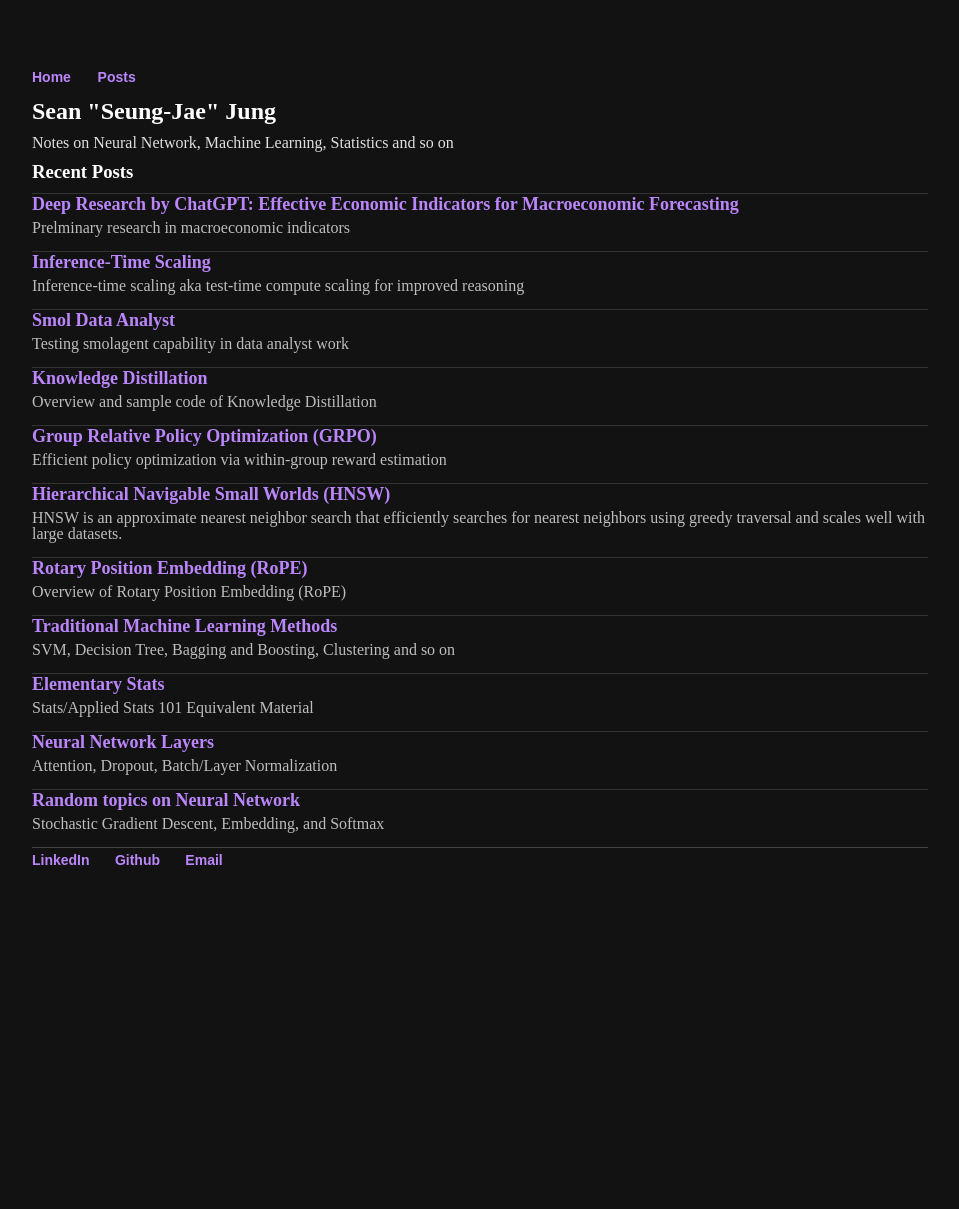
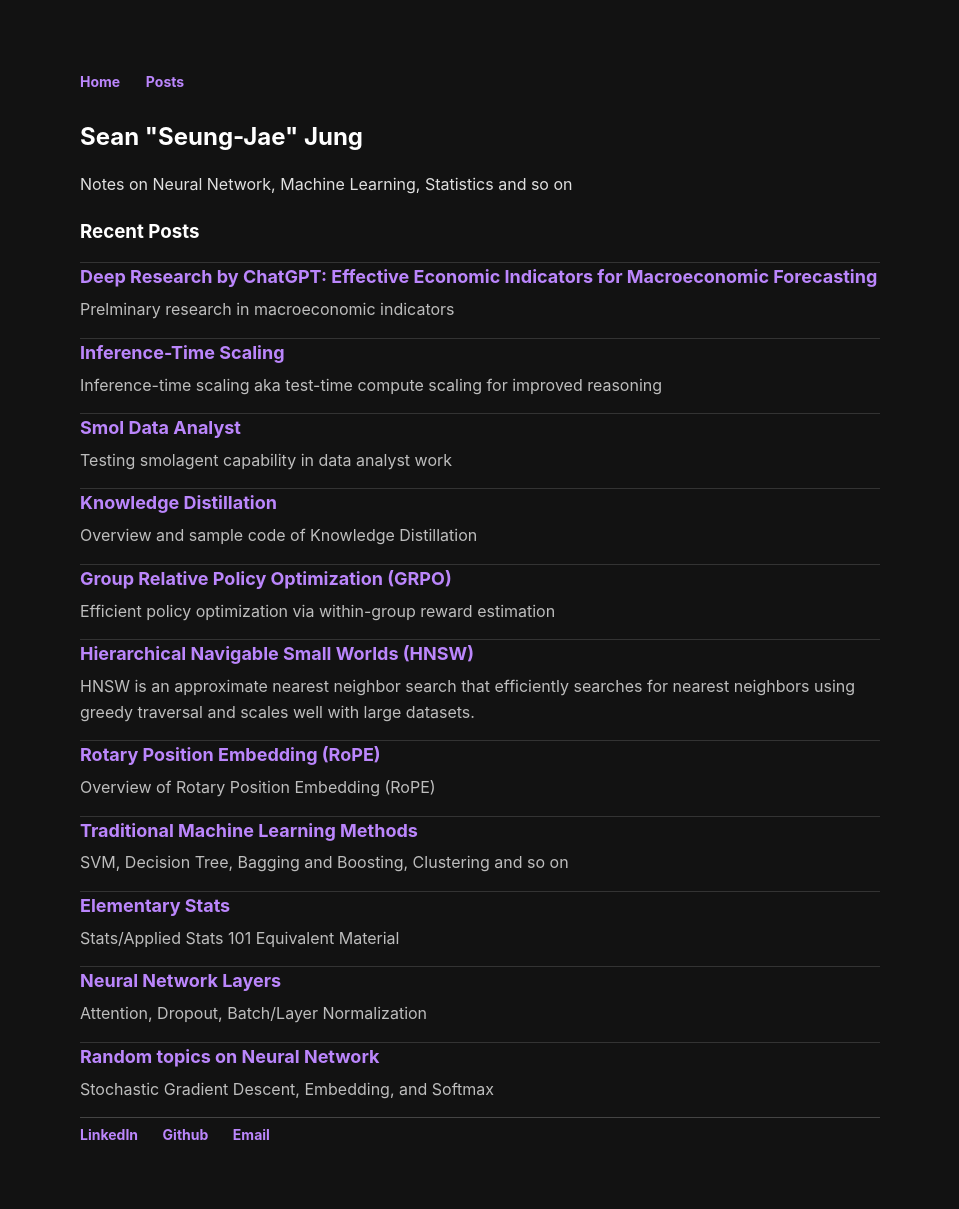
Before and after one commit to sean-sj-jung/sean-sj-jung.github.io, a Jekyll site: the page built from index.html, in a window 1280 px wide. Shown: the whole page, without its empty margins (160-1119 px from the left). Built offline with Jekyll 4.4.1, drawn with Linux system fonts in a browser that asks for light colours; nearby versions of some CDN libraries; before the commit the page ends 930 px from its top, so only the background shows below that.

Commit message:
update css for better readability

```diff
--- a/css/main.css
+++ b/css/main.css
@@ -1,11 +1,14 @@
 body {
     margin: 60px auto;
-    width: 70%;
+    max-width: 800px; /* Set max width to limit text width */
+    width: 90%; /* Allows responsiveness, keeping good margins */
     background-color: #121212; /* Dark background */
     color: #e0e0e0; /* Light text */
+    font-family: -apple-system, BlinkMacSystemFont, Ubuntu, "Open Sans", "Helvetica Neue", sans-serif;
+    line-height: 1.6; /* Improved readability for paragraphs */
 }
 nav ul, footer ul {
-    font-family:'Arial', 'Arial', 'Sans-Serif';
+    /* font-family:'Arial', 'Arial', 'Sans-Serif'; */
     padding: 0px;
     list-style: none;
     font-weight: bold;
@@ -24,10 +27,10 @@ a:hover {
     color: #ffcc00; /* Yellow for visibility */
 }
 p {
-    margin-top: 5px;
-    margin-bottom: 5px;
+    margin-top: 10px;
+    margin-bottom: 15px;
     font-size: 1em;
-    line-height: 1.0em;
+    line-height: 1.6em;
     /* color: #333; */
     color: #e0e0e0; /* Light gray text */
 }
@@ -39,8 +42,8 @@ footer {
 
 }
 h1, h2, h3 {
-    margin-top: 10px; /* Reduce space below headings */
-    margin-bottom: 10px;
+    margin-top: 20px; /* Reduce space below headings */
+    margin-bottom: 15px;
     color: #ffffff; /* Dark Mode: White text for better contrast */
 }
 
@@ -87,8 +90,8 @@ li {
 }
 
 .post {
-    line-height: 1.4; /* Increase for more spacing (default is usually 1.2 or 1.4) */
-    margin-bottom: 5px; /* Add space after paragraphs */
+    line-height: 1.7; /* Increase for more spacing (default is usually 1.2 or 1.4) */
+    margin-bottom: 20px; /* Add space after paragraphs */
     color: #e0e0e0; /* Dark Mode : Light gray */
 }
 
```
